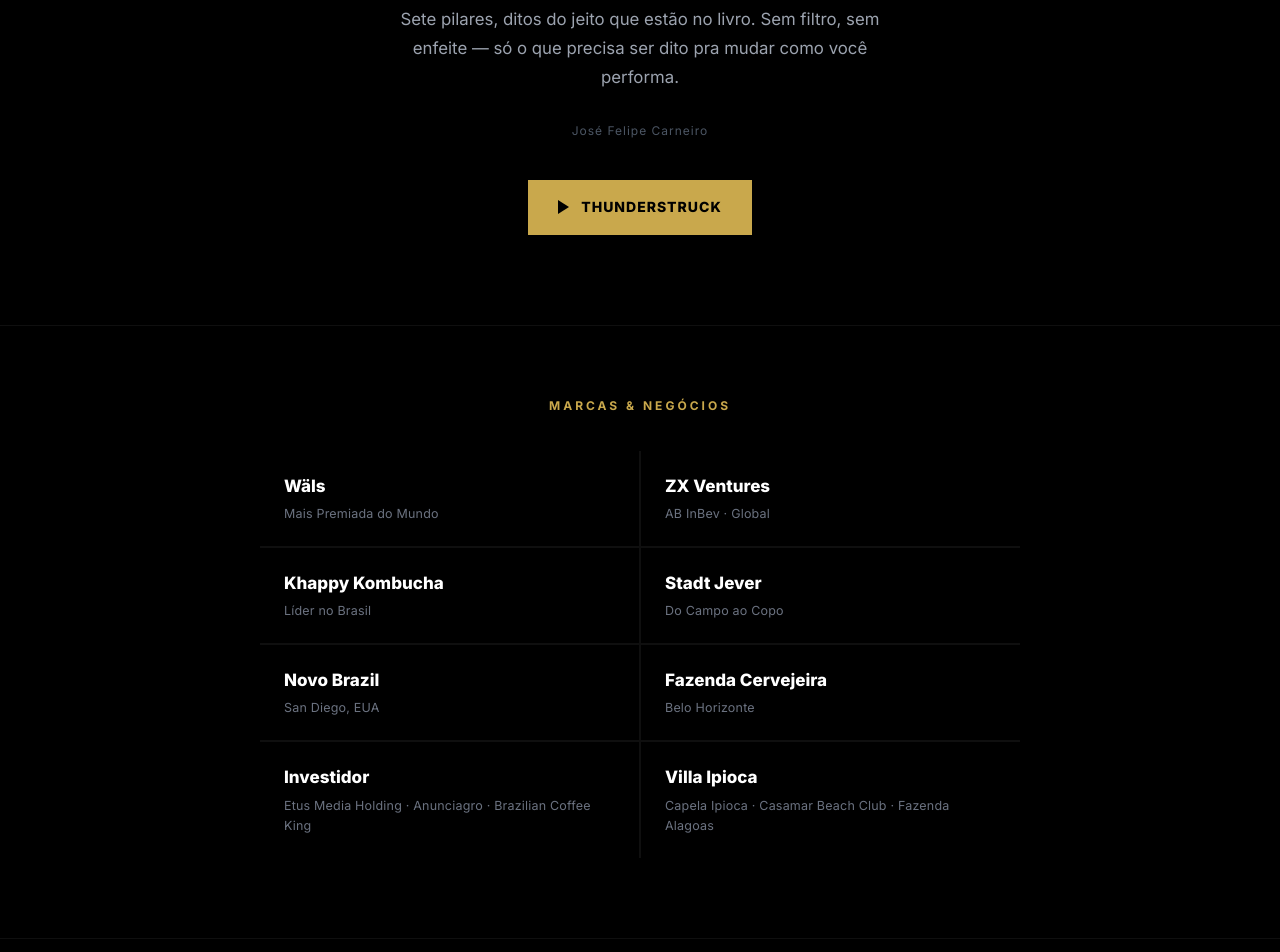
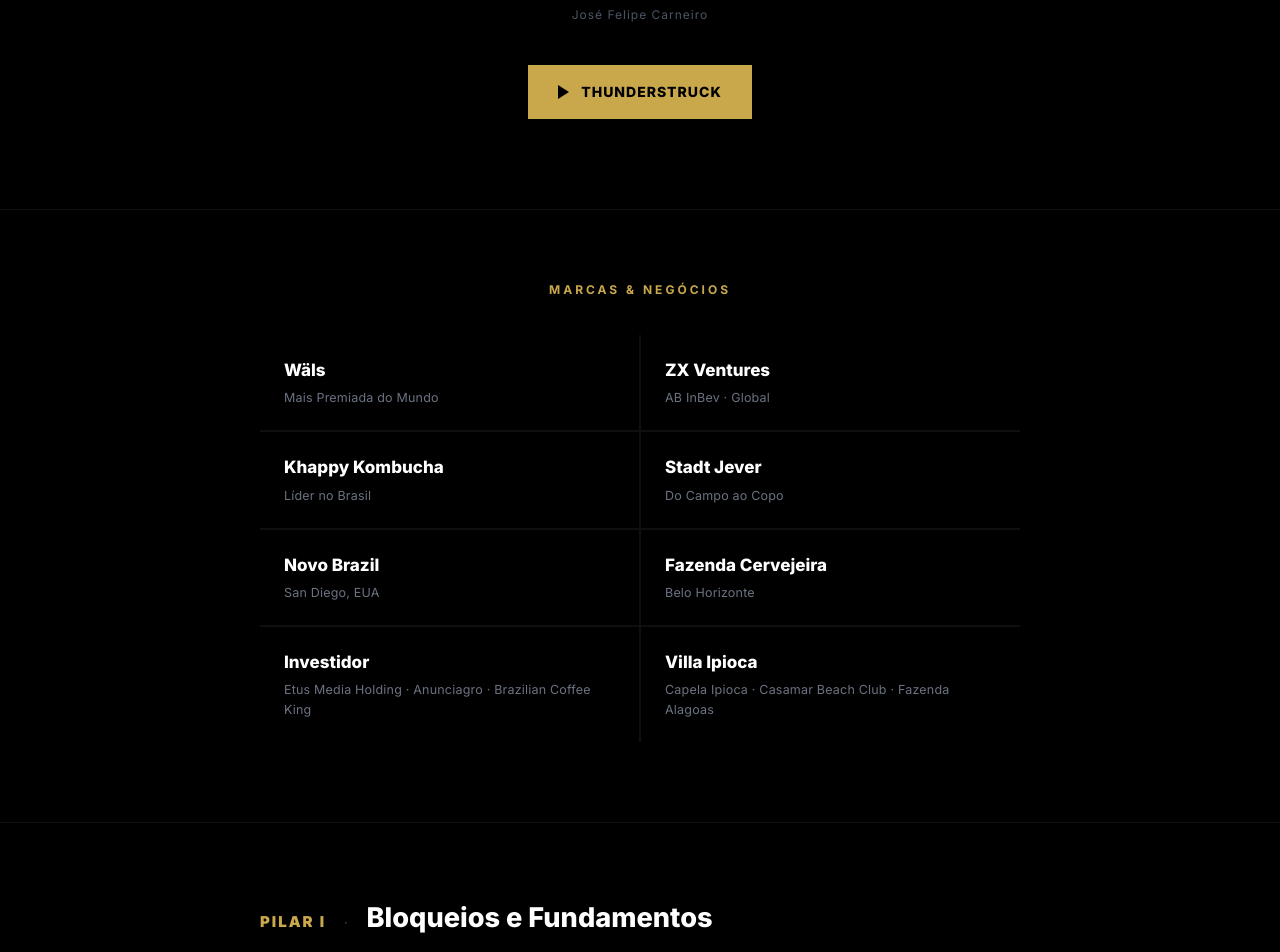
Before and after one commit to zepedrascarneiro/-Josefelipe-, a React (Vite) app: page /go-miles in a window 1280 px wide. Shown: the part 960-1912 px from the top of the page. Built offline with nearby package versions, Linux system fonts and the light colour scheme.

Commit message:
fix: remove travessões e subtítulo do hero no Go Miles

```diff
--- a/src/pages/GoMilesPage.jsx
+++ b/src/pages/GoMilesPage.jsx
@@ -75,8 +75,6 @@ const pilares = [
   },
 ]
 
-const YT_THUNDERSTRUCK = 'v2AC41dglnM' // AC/DC — Thunderstruck (Official Video)
-
 export default function GoMilesPage() {
   const [playing, setPlaying] = useState(false)
   const [somAtivo, setSomAtivo] = useState(false)
@@ -91,7 +89,7 @@ export default function GoMilesPage() {
   useEffect(() => {
     document.body.style.backgroundColor = '#000'
     document.body.style.color = '#fff'
-    document.title = 'Go Miles · Performance Consciente — José Felipe Carneiro'
+    document.title = 'Go Miles · Performance Consciente · José Felipe Carneiro'
     const meta = document.createElement('meta')
     meta.name = 'robots'
     meta.content = 'noindex, nofollow'
@@ -148,10 +146,7 @@ export default function GoMilesPage() {
           <h1 style={{ fontSize: 'clamp(2.4rem, 6vw, 4rem)', fontWeight: 900, lineHeight: 1.08, letterSpacing: '-0.02em', marginBottom: '26px' }}>
             PERFORMANCE<br />CONSCIENTE
           </h1>
-          <p style={{ fontSize: '1.05rem', color: '#9ca3af', lineHeight: 1.7, maxWidth: '520px', margin: '0 auto' }}>
-            Sete pilares, ditos do jeito que estão no livro. Sem filtro, sem enfeite — só o que precisa ser dito pra mudar como você performa.
-          </p>
-          <p style={{ fontSize: '12px', color: '#4b5563', marginTop: '30px', letterSpacing: '1px' }}>José Felipe Carneiro</p>
+          <p style={{ fontSize: '12px', color: '#4b5563', marginTop: '14px', letterSpacing: '1px' }}>José Felipe Carneiro</p>
 
           <div style={{ marginTop: '40px' }}>
             {!playing ? (
@@ -173,7 +168,7 @@ export default function GoMilesPage() {
               </button>
             ) : (
               <iframe
-                title="AC/DC — Thunderstruck"
+                title="AC/DC · Thunderstruck"
                 src="https://open.spotify.com/embed/track/57bgtoPSgt236HzfBOd8kj?autoplay=1"
                 width="100%"
                 height="152"
@@ -209,7 +204,7 @@ export default function GoMilesPage() {
           <div style={{ maxWidth: '760px', margin: '0 auto' }}>
             <div style={{ display: 'flex', alignItems: 'baseline', gap: '18px', marginBottom: '48px' }}>
               <span style={{ fontSize: '15px', fontWeight: 900, color: gold, letterSpacing: '2px' }}>PILAR {p.num}</span>
-              <span style={{ fontSize: '12px', color: '#4b5563', letterSpacing: '1px' }}>—</span>
+              <span style={{ fontSize: '12px', color: '#4b5563', letterSpacing: '1px' }}>·</span>
               <h2 style={{ fontSize: 'clamp(1.3rem, 2.6vw, 1.7rem)', fontWeight: 800, margin: 0 }}>{p.titulo}</h2>
             </div>
             <div style={{ display: 'flex', flexDirection: 'column', gap: '40px' }}>
```
